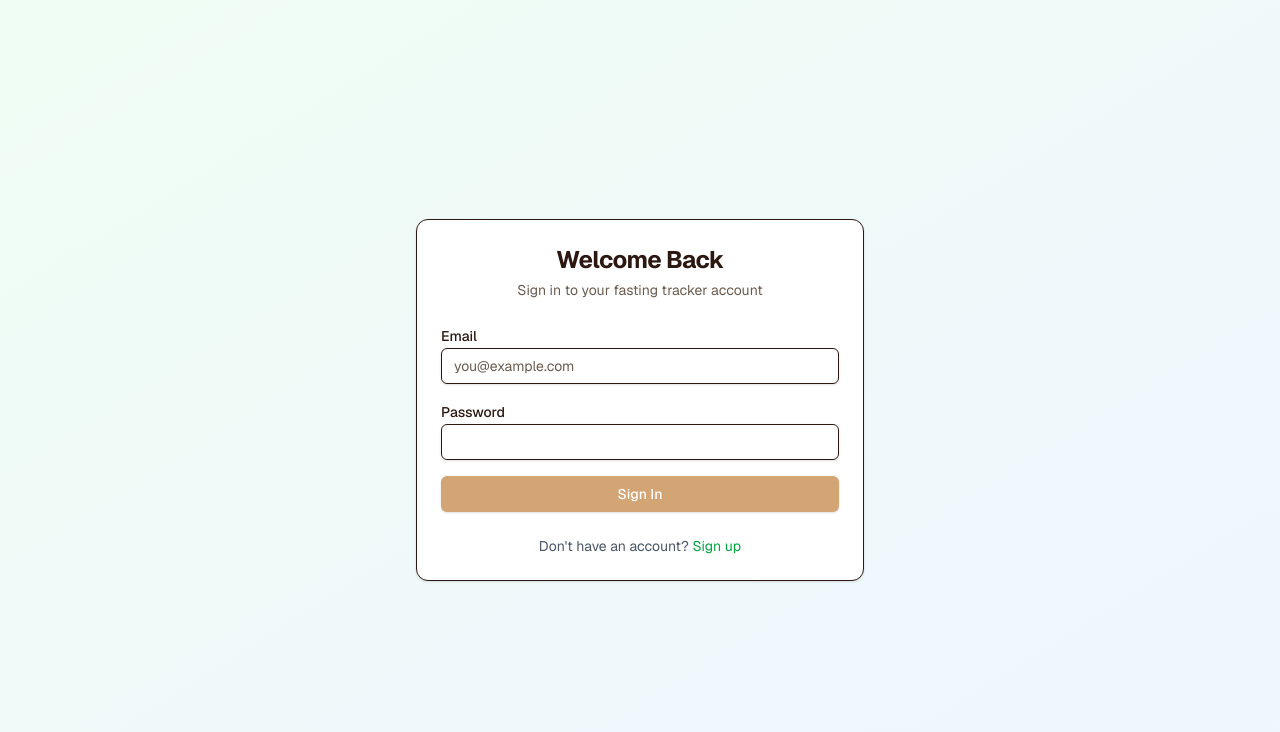
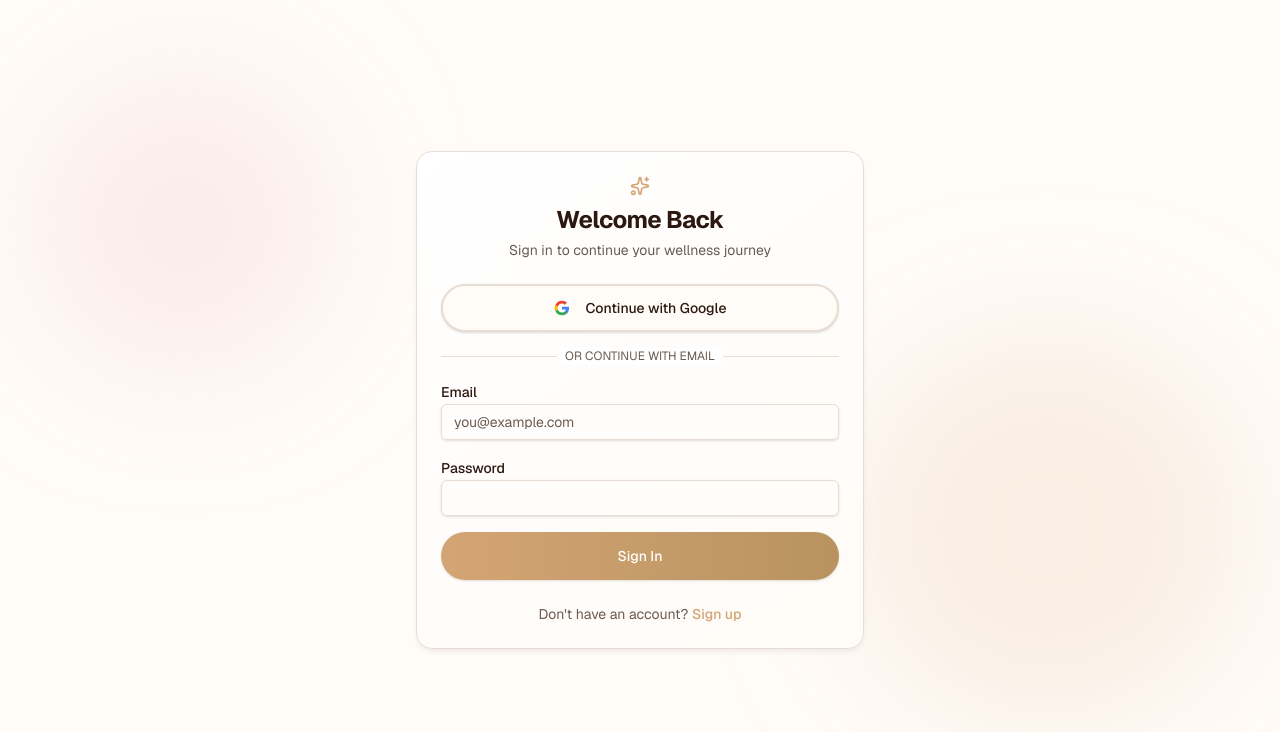
Before and after one commit to Kwenchy11-11/weight-loss-fasting-app, a Next.js app: page /login in a window 1280 px wide. Shown: the top 732 px of the page. Built offline with nearby package versions, Linux system fonts and the light colour scheme.

Commit message:
feat: add Google OAuth login/signup with luxury theme styling

```diff
--- a/app/login/page.tsx
+++ b/app/login/page.tsx
@@ -8,7 +8,7 @@ import { Button } from "@/components/ui/button";
 import { Input } from "@/components/ui/input";
 import { Label } from "@/components/ui/label";
 import { Card, CardContent, CardDescription, CardFooter, CardHeader, CardTitle } from "@/components/ui/card";
-import { AlertCircle } from "lucide-react";
+import { AlertCircle, Sparkles } from "lucide-react";
 
 export default function LoginPage() {
   const router = useRouter();
@@ -43,18 +43,69 @@ export default function LoginPage() {
     }
   };
 
+  const handleGoogleSignIn = () => {
+    signIn("google", { callbackUrl: "/dashboard" });
+  };
+
   return (
-    <div className="min-h-screen flex items-center justify-center bg-gradient-to-br from-green-50 to-blue-50 p-4">
-      <Card className="w-full max-w-md">
-        <CardHeader className="space-y-1">
-          <CardTitle className="text-2xl font-bold text-center">
+    <div className="min-h-screen flex items-center justify-center bg-[#FFFBF7] p-4">
+      {/* Decorative Background */}
+      <div className="absolute inset-0 overflow-hidden pointer-events-none">
+        <div className="absolute top-20 left-10 w-72 h-72 bg-[#E8B4B8] rounded-full mix-blend-multiply filter blur-3xl opacity-20"></div>
+        <div className="absolute bottom-20 right-10 w-96 h-96 bg-[#D4A574] rounded-full mix-blend-multiply filter blur-3xl opacity-15"></div>
+      </div>
+
+      <Card className="w-full max-w-md luxury-card relative z-10">
+        <CardHeader className="space-y-1 text-center">
+          <div className="flex items-center justify-center gap-2 mb-2">
+            <Sparkles className="h-5 w-5 text-[#D4A574]" />
+          </div>
+          <CardTitle className="text-2xl font-bold text-[#2C1810]">
             Welcome Back
           </CardTitle>
-          <CardDescription className="text-center">
-            Sign in to your fasting tracker account
+          <CardDescription className="text-[#6B5B4F]">
+            Sign in to continue your wellness journey
           </CardDescription>
         </CardHeader>
-        <CardContent>
+        <CardContent className="space-y-4">
+          {/* Google Sign In Button */}
+          <Button
+            type="button"
+            variant="outline"
+            onClick={handleGoogleSignIn}
+            className="w-full border-2 border-[#E8DDD4] hover:bg-[#F5E6D3] text-[#2C1810] rounded-full h-12"
+          >
+            <svg className="mr-2 h-5 w-5" viewBox="0 0 24 24">
+              <path
+                d="M22.56 12.25c0-.78-.07-1.53-.2-2.25H12v4.26h5.92c-.26 1.37-1.04 2.53-2.21 3.31v2.77h3.57c2.08-1.92 3.28-4.74 3.28-8.09z"
+                fill="#4285F4"
+              />
+              <path
+                d="M12 23c2.97 0 5.46-.98 7.28-2.66l-3.57-2.77c-.98.66-2.23 1.06-3.71 1.06-2.86 0-5.29-1.93-6.16-4.53H2.18v2.84C3.99 20.53 7.7 23 12 23z"
+                fill="#34A853"
+              />
+              <path
+                d="M5.84 14.09c-.22-.66-.35-1.36-.35-2.09s.13-1.43.35-2.09V7.07H2.18C1.43 8.55 1 10.22 1 12s.43 3.45 1.18 4.93l2.85-2.22.81-.62z"
+                fill="#FBBC05"
+              />
+              <path
+                d="M12 5.38c1.62 0 3.06.56 4.21 1.64l3.15-3.15C17.45 2.09 14.97 1 12 1 7.7 1 3.99 3.47 2.18 7.07l3.66 2.84c.87-2.6 3.3-4.53 6.16-4.53z"
+                fill="#EA4335"
+              />
+            </svg>
+            Continue with Google
+          </Button>
+
+          {/* Divider */}
+          <div className="relative">
+            <div className="absolute inset-0 flex items-center">
+              <span className="w-full border-t border-[#E8DDD4]" />
+            </div>
+            <div className="relative flex justify-center text-xs uppercase">
+              <span className="bg-white px-2 text-[#6B5B4F]">Or continue with email</span>
+            </div>
+          </div>
+
           <form onSubmit={handleSubmit} className="space-y-4">
             {error && (
               <div className="flex items-center gap-2 p-3 text-sm text-red-600 bg-red-50 rounded-md">
@@ -63,7 +114,7 @@ export default function LoginPage() {
               </div>
             )}
             <div className="space-y-2">
-              <Label htmlFor="email">Email</Label>
+              <Label htmlFor="email" className="text-[#2C1810]">Email</Label>
               <Input
                 id="email"
                 type="email"
@@ -71,27 +122,33 @@ export default function LoginPage() {
                 value={email}
                 onChange={(e) => setEmail(e.target.value)}
                 required
+                className="border-[#E8DDD4] focus:border-[#D4A574] focus:ring-[#D4A574]"
               />
             </div>
             <div className="space-y-2">
-              <Label htmlFor="password">Password</Label>
+              <Label htmlFor="password" className="text-[#2C1810]">Password</Label>
               <Input
                 id="password"
                 type="password"
                 value={password}
                 onChange={(e) => setPassword(e.target.value)}
                 required
+                className="border-[#E8DDD4] focus:border-[#D4A574] focus:ring-[#D4A574]"
               />
             </div>
-            <Button type="submit" className="w-full" disabled={loading}>
+            <Button
+              type="submit"
+              disabled={loading}
+              className="w-full bg-gradient-to-r from-[#D4A574] to-[#B8935F] hover:from-[#C49464] hover:to-[#A8834F] text-white rounded-full h-12"
+            >
               {loading ? "Signing in..." : "Sign In"}
             </Button>
           </form>
         </CardContent>
         <CardFooter className="flex flex-col space-y-2">
-          <div className="text-sm text-center text-gray-600">
+          <div className="text-sm text-center text-[#6B5B4F]">
             Don&apos;t have an account?{" "}
-            <Link href="/register" className="text-green-600 hover:underline">
+            <Link href="/register" className="text-[#D4A574] hover:text-[#B8935F] font-medium hover:underline">
               Sign up
             </Link>
           </div>
--- a/app/register/page.tsx
+++ b/app/register/page.tsx
@@ -1,13 +1,14 @@
 "use client";
 
 import { useState } from "react";
+import { signIn } from "next-auth/react";
 import { useRouter } from "next/navigation";
 import Link from "next/link";
 import { Button } from "@/components/ui/button";
 import { Input } from "@/components/ui/input";
 import { Label } from "@/components/ui/label";
 import { Card, CardContent, CardDescription, CardFooter, CardHeader, CardTitle } from "@/components/ui/card";
-import { AlertCircle } from "lucide-react";
+import { AlertCircle, Sparkles } from "lucide-react";
 
 export default function RegisterPage() {
   const router = useRouter();
@@ -57,18 +58,69 @@ export default function RegisterPage() {
     }
   };
 
+  const handleGoogleSignIn = () => {
+    signIn("google", { callbackUrl: "/dashboard" });
+  };
+
   return (
-    <div className="min-h-screen flex items-center justify-center bg-gradient-to-br from-green-50 to-blue-50 p-4">
-      <Card className="w-full max-w-md">
-        <CardHeader className="space-y-1">
-          <CardTitle className="text-2xl font-bold text-center">
+    <div className="min-h-screen flex items-center justify-center bg-[#FFFBF7] p-4">
+      {/* Decorative Background */}
+      <div className="absolute inset-0 overflow-hidden pointer-events-none">
+        <div className="absolute top-20 right-10 w-72 h-72 bg-[#E8B4B8] rounded-full mix-blend-multiply filter blur-3xl opacity-20"></div>
+        <div className="absolute bottom-20 left-10 w-96 h-96 bg-[#D4A574] rounded-full mix-blend-multiply filter blur-3xl opacity-15"></div>
+      </div>
+
+      <Card className="w-full max-w-md luxury-card relative z-10">
+        <CardHeader className="space-y-1 text-center">
+          <div className="flex items-center justify-center gap-2 mb-2">
+            <Sparkles className="h-5 w-5 text-[#D4A574]" />
+          </div>
+          <CardTitle className="text-2xl font-bold text-[#2C1810]">
             Create Account
           </CardTitle>
-          <CardDescription className="text-center">
-            Start your fasting journey today
+          <CardDescription className="text-[#6B5B4F]">
+            Begin your transformation journey today
           </CardDescription>
         </CardHeader>
-        <CardContent>
+        <CardContent className="space-y-4">
+          {/* Google Sign In Button */}
+          <Button
+            type="button"
+            variant="outline"
+            onClick={handleGoogleSignIn}
+            className="w-full border-2 border-[#E8DDD4] hover:bg-[#F5E6D3] text-[#2C1810] rounded-full h-12"
+          >
+            <svg className="mr-2 h-5 w-5" viewBox="0 0 24 24">
+              <path
+                d="M22.56 12.25c0-.78-.07-1.53-.2-2.25H12v4.26h5.92c-.26 1.37-1.04 2.53-2.21 3.31v2.77h3.57c2.08-1.92 3.28-4.74 3.28-8.09z"
+                fill="#4285F4"
+              />
+              <path
+                d="M12 23c2.97 0 5.46-.98 7.28-2.66l-3.57-2.77c-.98.66-2.23 1.06-3.71 1.06-2.86 0-5.29-1.93-6.16-4.53H2.18v2.84C3.99 20.53 7.7 23 12 23z"
+                fill="#34A853"
+              />
+              <path
+                d="M5.84 14.09c-.22-.66-.35-1.36-.35-2.09s.13-1.43.35-2.09V7.07H2.18C1.43 8.55 1 10.22 1 12s.43 3.45 1.18 4.93l2.85-2.22.81-.62z"
+                fill="#FBBC05"
+              />
+              <path
+                d="M12 5.38c1.62 0 3.06.56 4.21 1.64l3.15-3.15C17.45 2.09 14.97 1 12 1 7.7 1 3.99 3.47 2.18 7.07l3.66 2.84c.87-2.6 3.3-4.53 6.16-4.53z"
+                fill="#EA4335"
+              />
+            </svg>
+            Continue with Google
+          </Button>
+
+          {/* Divider */}
+          <div className="relative">
+            <div className="absolute inset-0 flex items-center">
+              <span className="w-full border-t border-[#E8DDD4]" />
+            </div>
+            <div className="relative flex justify-center text-xs uppercase">
+              <span className="bg-white px-2 text-[#6B5B4F]">Or sign up with email</span>
+            </div>
+          </div>
+
           <form onSubmit={handleSubmit} className="space-y-4">
             {error && (
               <div className="flex items-center gap-2 p-3 text-sm text-red-600 bg-red-50 rounded-md">
@@ -77,17 +129,18 @@ export default function RegisterPage() {
               </div>
             )}
             <div className="space-y-2">
-              <Label htmlFor="name">Name (Optional)</Label>
+              <Label htmlFor="name" className="text-[#2C1810]">Name (Optional)</Label>
               <Input
                 id="name"
                 type="text"
                 placeholder="Your name"
                 value={name}
                 onChange={(e) => setName(e.target.value)}
+                className="border-[#E8DDD4] focus:border-[#D4A574] focus:ring-[#D4A574]"
               />
             </div>
             <div className="space-y-2">
-              <Label htmlFor="email">Email</Label>
+              <Label htmlFor="email" className="text-[#2C1810]">Email</Label>
               <Input
                 id="email"
                 type="email"
@@ -95,37 +148,44 @@ export default function RegisterPage() {
                 value={email}
                 onChange={(e) => setEmail(e.target.value)}
                 required
+                className="border-[#E8DDD4] focus:border-[#D4A574] focus:ring-[#D4A574]"
               />
             </div>
             <div className="space-y-2">
-              <Label htmlFor="password">Password</Label>
+              <Label htmlFor="password" className="text-[#2C1810]">Password</Label>
               <Input
                 id="password"
                 type="password"
                 value={password}
                 onChange={(e) => setPassword(e.target.value)}
                 required
+                className="border-[#E8DDD4] focus:border-[#D4A574] focus:ring-[#D4A574]"
               />
             </div>
             <div className="space-y-2">
-              <Label htmlFor="confirmPassword">Confirm Password</Label>
+              <Label htmlFor="confirmPassword" className="text-[#2C1810]">Confirm Password</Label>
               <Input
                 id="confirmPassword"
                 type="password"
                 value={confirmPassword}
                 onChange={(e) => setConfirmPassword(e.target.value)}
                 required
+                className="border-[#E8DDD4] focus:border-[#D4A574] focus:ring-[#D4A574]"
               />
             </div>
-            <Button type="submit" className="w-full" disabled={loading}>
-              {loading ? "Creating account..." : "Sign Up"}
+            <Button
+              type="submit"
+              disabled={loading}
+              className="w-full bg-gradient-to-r from-[#D4A574] to-[#B8935F] hover:from-[#C49464] hover:to-[#A8834F] text-white rounded-full h-12"
+            >
+              {loading ? "Creating account..." : "Create Account"}
             </Button>
           </form>
         </CardContent>
         <CardFooter className="flex flex-col space-y-2">
-          <div className="text-sm text-center text-gray-600">
+          <div className="text-sm text-center text-[#6B5B4F]">
             Already have an account?{" "}
-            <Link href="/login" className="text-green-600 hover:underline">
+            <Link href="/login" className="text-[#D4A574] hover:text-[#B8935F] font-medium hover:underline">
               Sign in
             </Link>
           </div>
--- a/lib/auth.ts
+++ b/lib/auth.ts
@@ -1,12 +1,17 @@
 import { NextAuthOptions } from "next-auth";
 import { PrismaAdapter } from "@auth/prisma-adapter";
 import CredentialsProvider from "next-auth/providers/credentials";
+import GoogleProvider from "next-auth/providers/google";
 import bcrypt from "bcryptjs";
 import { prisma } from "./prisma";
 
 export const authOptions: NextAuthOptions = {
   adapter: PrismaAdapter(prisma) as any,
   providers: [
+    GoogleProvider({
+      clientId: process.env.GOOGLE_CLIENT_ID!,
+      clientSecret: process.env.GOOGLE_CLIENT_SECRET!,
+    }),
     CredentialsProvider({
       name: "credentials",
       credentials: {
```
